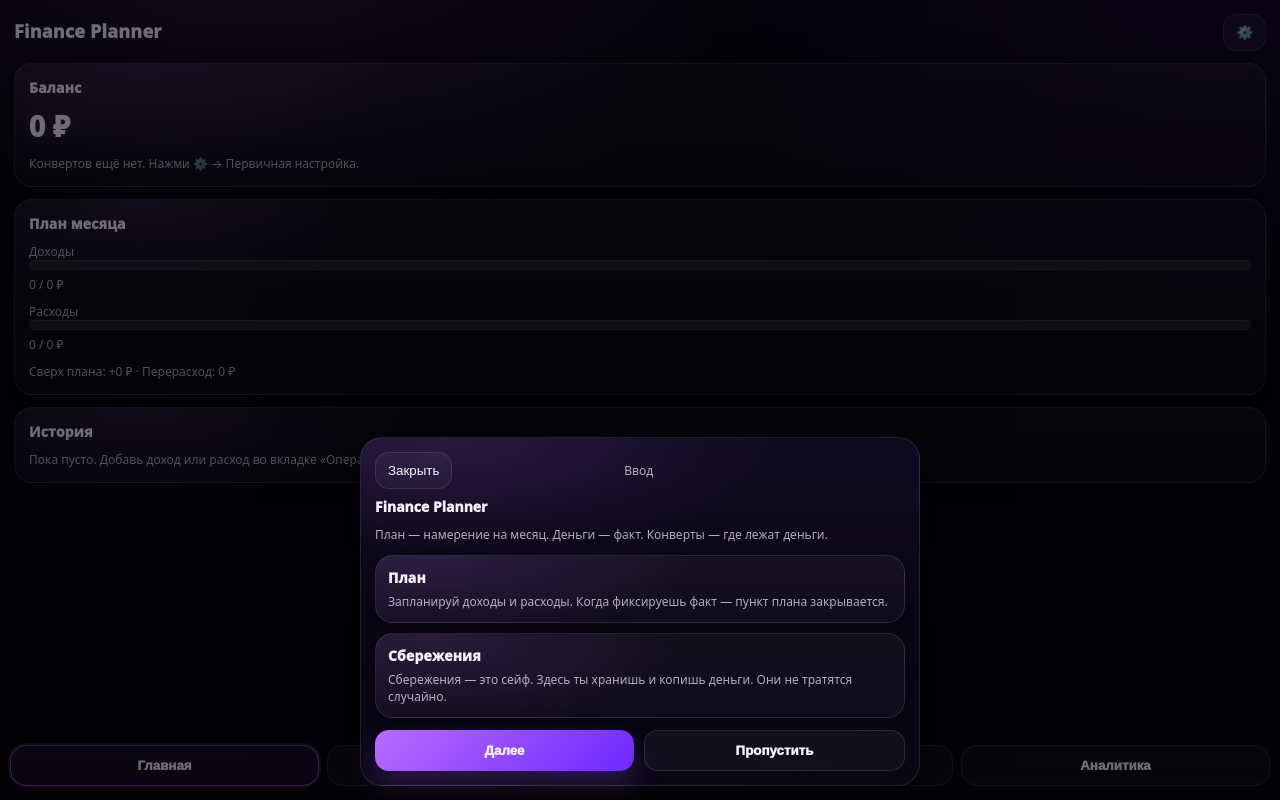
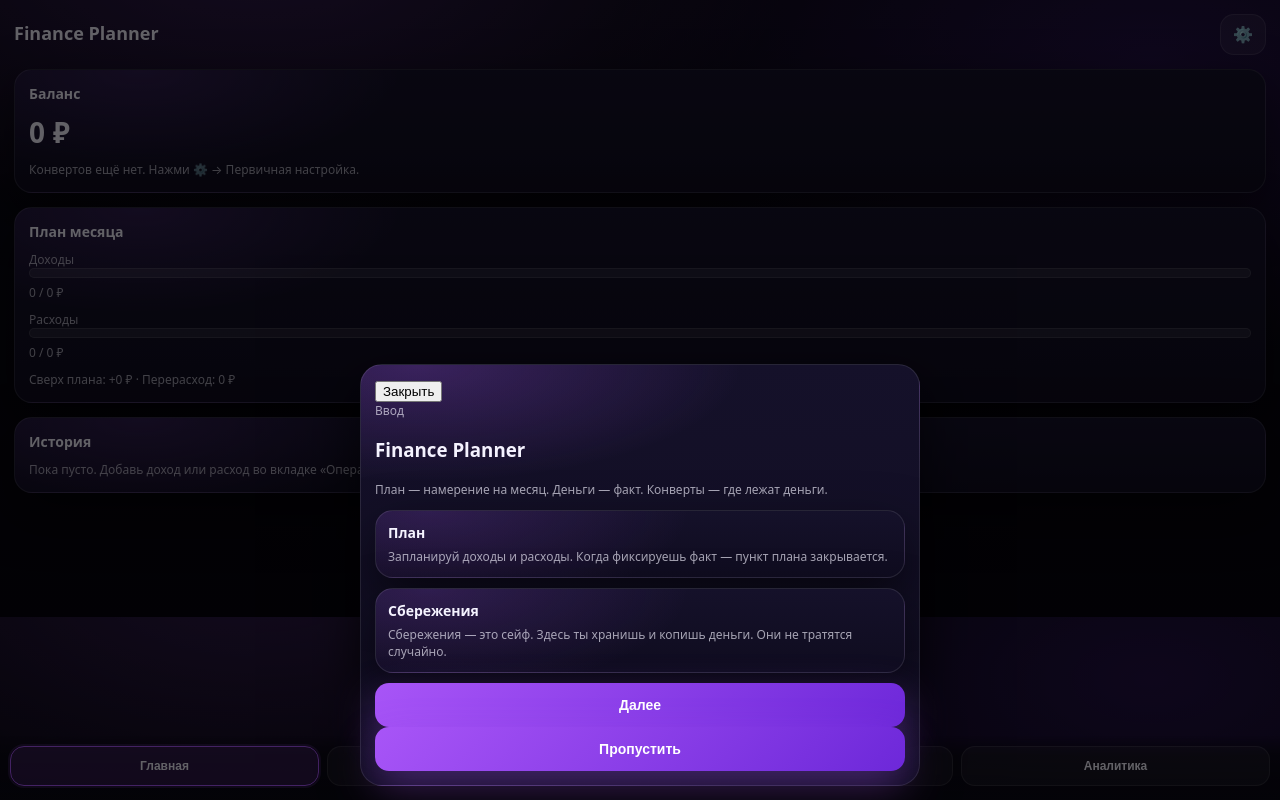
Before and after one commit to DragonCoin1/finance-mini-app1, a plain HTML site: page index.html in a window 1280 px wide. Drawn offline with Linux system fonts and the light colour scheme.

Commit message:
Update style.css

```diff
--- a/style.css
+++ b/style.css
@@ -1,255 +1,324 @@
-:root{
-  --bg:#070510;
-  --card:#0f0a1e;
-  --card2:#0c0818;
-  --text:#f6f2ff;
-  --muted:rgba(246,242,255,.70);
-  --bd:rgba(255,255,255,.10);
+:root {
+  --bg: #0a0814;
+  --bg2: #0f0c1f;
+  --card: #15112a;
 
-  --accent:#b76cff;
-  --accent2:#6d28ff;
-  --glow: rgba(183,108,255,.22);
+  --text: #f5f3ff;
+  --muted: rgba(245,243,255,0.65);
+  --border: rgba(255,255,255,0.10);
 
-  --danger:#ff3b66;
+  --accent: #a855f7;
+  --accent2: #6d28d9;
+  --accent-soft: rgba(168,85,247,0.18);
 
-  --shadow: 0 14px 40px rgba(0,0,0,.55);
-  --radius:18px;
+  --danger: #ff4d6d;
+
+  --radius: 18px;
+  --radius-sm: 14px;
+
+  --shadow: 0 20px 50px rgba(0,0,0,0.55);
 }
 
-*{box-sizing:border-box;}
-html,body{height:100%;}
-body{
-  margin:0;
-  font-family: system-ui, -apple-system, Segoe UI, Roboto, Arial;
-  color:var(--text);
-  background:
-    radial-gradient(900px 520px at 20% -10%, rgba(183,108,255,.18), transparent 60%),
-    radial-gradient(820px 520px at 95% 0%, rgba(109,40,255,.14), transparent 62%),
-    linear-gradient(180deg, #070510 0%, #05040d 100%);
-  padding:14px 14px 96px; /* место под нижнее меню */
+/* ---------- RESET ---------- */
+
+* {
+  box-sizing: border-box;
+  -webkit-tap-highlight-color: transparent;
 }
 
-/* Header */
-.top{
-  display:flex;
-  align-items:center;
-  justify-content:space-between;
-  gap:12px;
-  margin-bottom:12px;
-}
-.brand{display:flex; flex-direction:column; gap:4px;}
-.title{font-weight:950; letter-spacing:.2px; font-size:18px;}
-.subtitle{font-size:12px; color:var(--muted);}
-
-.iconbtn{
-  border:1px solid var(--bd);
-  background:rgba(255,255,255,.04);
-  color:var(--text);
-  border-radius:14px;
-  padding:10px 12px;
-  cursor:pointer;
-}
-.iconbtn:active{transform: translateY(1px);}
-
-/* Cards */
-.card{
-  border:1px solid var(--bd);
-  background:
-    radial-gradient(420px 160px at 10% 0%, rgba(183,108,255,.14), transparent 62%),
-    linear-gradient(180deg, rgba(255,255,255,.04), rgba(255,255,255,.02));
-  box-shadow: var(--shadow);
-  border-radius: var(--radius);
-  padding:14px;
-  margin-bottom:12px;
+html, body {
+  margin: 0;
+  padding: 0;
+  background: radial-gradient(
+      900px 500px at 20% -10%,
+      rgba(168,85,247,0.25),
+      transparent 60%
+    ),
+    radial-gradient(
+      900px 500px at 90% 10%,
+      rgba(109,40,217,0.25),
+      transparent 60%
+    ),
+    linear-gradient(180deg, var(--bg), #05030c);
+  color: var(--text);
+  font-family: system-ui, -apple-system, Segoe UI, Roboto, Arial, sans-serif;
 }
 
-.card h2{
-  margin:0 0 10px;
-  font-size:14px;
-  font-weight:950;
-  letter-spacing:.2px;
+body {
+  padding: 14px;
+  padding-bottom: calc(110px + env(safe-area-inset-bottom));
 }
 
-.muted{color:var(--muted); font-size:12px;}
-.row{display:flex; gap:10px; flex-wrap:wrap; align-items:center;}
+/* ---------- HEADER ---------- */
 
-.kpi{
-  font-size:28px;
-  font-weight:950;
-  letter-spacing:.3px;
-  text-shadow: 0 0 18px var(--glow);
+.top {
+  display: flex;
+  justify-content: space-between;
+  align-items: center;
+  margin-bottom: 14px;
 }
 
-/* Pills / tags */
-.pill{
-  border:1px solid var(--bd);
-  background:rgba(255,255,255,.04);
-  padding:10px 12px;
-  border-radius:999px;
-  font-weight:900;
-  color:var(--text);
-  cursor:pointer;
-  white-space:nowrap;
-}
-.pill.sel{
-  border-color: rgba(183,108,255,.55);
-  box-shadow: 0 0 0 2px rgba(183,108,255,.14);
-  background: rgba(183,108,255,.10);
+.brand {
+  display: flex;
+  flex-direction: column;
+  gap: 4px;
 }
 
-.tag{
-  display:flex;
-  align-items:center;
-  justify-content:space-between;
-  gap:10px;
-  border:1px solid var(--bd);
-  background:rgba(255,255,255,.03);
-  padding:10px 12px;
-  border-radius:16px;
-  font-weight:900;
-  cursor:pointer;
-  min-height:44px;
-}
-.tag small{color:var(--muted); font-weight:750;}
-.tag.sel{
-  border-color: rgba(183,108,255,.55);
-  box-shadow: 0 0 0 2px rgba(183,108,255,.14);
-  background: rgba(183,108,255,.10);
+.title {
+  font-weight: 900;
+  font-size: 18px;
 }
 
-/* Inputs */
-.input, textarea, select{
-  width:100%;
-  padding:12px 12px;
-  border-radius:14px;
-  border:1px solid var(--bd);
-  background: rgba(0,0,0,.22);
-  color:var(--text);
-  outline:none;
-}
-.input:focus, textarea:focus, select:focus{
-  border-color: rgba(183,108,255,.55);
-  box-shadow: 0 0 0 2px rgba(183,108,255,.12);
-}
-textarea{min-height:110px; resize:vertical;}
-
-/* Buttons */
-.btn{
-  width:100%;
-  border:0;
-  padding:12px 14px;
-  border-radius:14px;
-  font-weight:950;
-  color:var(--text);
-  background: linear-gradient(135deg, var(--accent), var(--accent2));
-  box-shadow: 0 14px 30px rgba(183,108,255,.20);
-  cursor:pointer;
-}
-.btn:active{transform: translateY(1px);}
-.btn.ghost{
-  background: rgba(255,255,255,.04);
-  border:1px solid var(--bd);
-  box-shadow:none;
-}
-.btn.danger{
-  background: linear-gradient(135deg, #ff3b66, #ff2d55);
-  box-shadow: 0 14px 30px rgba(255,59,102,.16);
+.subtitle {
+  font-size: 12px;
+  color: var(--muted);
 }
 
-/* Layout helpers */
-.grid2{display:grid; grid-template-columns:1fr 1fr; gap:10px;}
-.grid3{display:grid; grid-template-columns:repeat(3, 1fr); gap:10px;}
-@media (max-width:420px){ .grid3{grid-template-columns:repeat(2, 1fr);} }
-
-/* Progress */
-.progress{
-  height:10px;
-  border-radius:999px;
-  background:rgba(255,255,255,.08);
-  overflow:hidden;
-  border:1px solid rgba(255,255,255,.08);
-}
-.progress > div{
-  height:100%;
-  width:0%;
-  background: linear-gradient(90deg, rgba(183,108,255,.95), rgba(109,40,255,.95));
+.iconbtn {
+  background: rgba(255,255,255,0.06);
+  border: 1px solid var(--border);
+  border-radius: var(--radius-sm);
+  padding: 10px 12px;
+  font-size: 16px;
+  color: var(--text);
 }
 
-/* Lists */
-.list{display:flex; flex-direction:column; gap:8px;}
-.item{
-  display:flex;
-  justify-content:space-between;
-  align-items:flex-start;
-  gap:10px;
-  padding:10px 12px;
-  border-radius:16px;
-  border:1px solid var(--bd);
-  background: rgba(255,255,255,.03);
-}
-.item .left{display:flex; flex-direction:column; gap:2px;}
-.item .right{font-weight:950;}
-.item .sub{font-size:12px; color:var(--muted);}
+/* ---------- CARDS ---------- */
 
-/* Bottom nav */
-.bottom{
-  position:fixed;
-  left:0; right:0; bottom:0;
-  padding:10px 10px 14px;
-  background: linear-gradient(180deg, transparent, rgba(7,5,16,.80) 25%, rgba(7,5,16,.96));
-  display:flex;
-  gap:8px;
-  backdrop-filter: blur(8px);
-}
-.navbtn{
-  flex:1;
-  border:1px solid var(--bd);
-  background: rgba(255,255,255,.03);
-  color:var(--text);
-  border-radius:16px;
-  padding:12px 10px;
-  font-weight:950;
-  cursor:pointer;
-}
-.navbtn.active{
-  border-color: rgba(183,108,255,.60);
-  box-shadow: 0 0 0 2px rgba(183,108,255,.14);
-  background: rgba(183,108,255,.10);
+.card {
+  background:
+    radial-gradient(
+      400px 160px at 10% 0%,
+      rgba(168,85,247,0.18),
+      transparent 65%
+    ),
+    linear-gradient(180deg, var(--card), var(--bg2));
+  border: 1px solid var(--border);
+  border-radius: var(--radius);
+  box-shadow: var(--shadow);
+  padding: 14px;
+  margin-bottom: 14px;
 }
 
-/* Modal */
-.backdrop{
-  position:fixed; inset:0;
-  background: rgba(0,0,0,.55);
-  display:flex; align-items:flex-end; justify-content:center;
-  padding:14px;
+.card h2 {
+  margin: 0 0 10px;
+  font-size: 14px;
+  font-weight: 900;
 }
-.hidden{display:none;}
-.modal{
-  width:100%;
-  max-width:560px;
-  border-radius:22px;
-  border:1px solid var(--bd);
+
+/* ---------- TEXT ---------- */
+
+.muted {
+  color: var(--muted);
+  font-size: 12px;
+}
+
+.kpi {
+  font-size: 28px;
+  font-weight: 900;
+  letter-spacing: 0.3px;
+}
+
+/* ---------- INPUTS ---------- */
+
+input,
+textarea,
+select {
+  width: 100%;
+  background: rgba(0,0,0,0.35);
+  border: 1px solid var(--border);
+  border-radius: var(--radius-sm);
+  padding: 12px;
+  color: var(--text);
+  font-size: 14px;
+}
+
+input::placeholder,
+textarea::placeholder {
+  color: var(--muted);
+}
+
+input:focus,
+textarea:focus {
+  outline: none;
+  border-color: var(--accent);
+  box-shadow: 0 0 0 2px var(--accent-soft);
+}
+
+textarea {
+  resize: vertical;
+  min-height: 110px;
+}
+
+/* ---------- BUTTONS ---------- */
+
+.btn {
+  width: 100%;
+  border: none;
+  border-radius: var(--radius-sm);
+  padding: 14px;
+  font-size: 14px;
+  font-weight: 900;
+  color: white;
+  background: linear-gradient(135deg, var(--accent), var(--accent2));
+  box-shadow: 0 16px 40px rgba(168,85,247,0.35);
+}
+
+.btn.secondary {
+  background: rgba(255,255,255,0.06);
+  box-shadow: none;
+  border: 1px solid var(--border);
+}
+
+.btn.danger {
+  background: linear-gradient(135deg, #ff4d6d, #ff2d55);
+}
+
+/* ---------- TAGS / PILLS ---------- */
+
+.tag {
+  display: flex;
+  justify-content: space-between;
+  align-items: center;
+  gap: 8px;
+
+  background: rgba(255,255,255,0.05);
+  border: 1px solid var(--border);
+  border-radius: var(--radius-sm);
+  padding: 10px 12px;
+  font-weight: 800;
+  font-size: 13px;
+}
+
+.tag small {
+  font-size: 11px;
+  color: var(--muted);
+}
+
+.tag.selected {
+  border-color: var(--accent);
+  background: rgba(168,85,247,0.18);
+}
+
+/* ---------- LISTS ---------- */
+
+.list {
+  display: flex;
+  flex-direction: column;
+  gap: 10px;
+}
+
+.item {
+  background: rgba(255,255,255,0.04);
+  border: 1px solid var(--border);
+  border-radius: var(--radius-sm);
+  padding: 10px 12px;
+
+  display: flex;
+  justify-content: space-between;
+  gap: 10px;
+}
+
+.item .sub {
+  font-size: 12px;
+  color: var(--muted);
+}
+
+/* ---------- PROGRESS ---------- */
+
+.progress {
+  height: 10px;
+  border-radius: 999px;
+  background: rgba(255,255,255,0.08);
+  overflow: hidden;
+  border: 1px solid var(--border);
+}
+
+.progress > div {
+  height: 100%;
+  background: linear-gradient(90deg, var(--accent), var(--accent2));
+}
+
+/* ---------- BOTTOM NAV ---------- */
+
+.bottom {
+  position: fixed;
+  left: 0;
+  right: 0;
+  bottom: 0;
+
+  display: flex;
+  gap: 8px;
+  flex-wrap: nowrap;
+
+  padding: 10px 10px calc(14px + env(safe-area-inset-bottom));
+
+  background: linear-gradient(
+    180deg,
+    rgba(10,8,20,0),
+    rgba(10,8,20,0.85) 30%,
+    rgba(10,8,20,0.98)
+  );
+
+  backdrop-filter: blur(10px);
+}
+
+.navbtn {
+  flex: 1;
+  min-width: 0;
+
+  border-radius: var(--radius-sm);
+  border: 1px solid var(--border);
+
+  background: rgba(255,255,255,0.05);
+  color: var(--text);
+
+  padding: 12px 8px;
+  font-size: 12px;
+  font-weight: 900;
+
+  white-space: nowrap;
+  overflow: hidden;
+  text-overflow: ellipsis;
+}
+
+.navbtn.active {
+  border-color: var(--accent);
+  background: rgba(168,85,247,0.22);
+  box-shadow: 0 0 0 2px rgba(168,85,247,0.18);
+}
+
+/* ---------- MODAL ---------- */
+
+.backdrop {
+  position: fixed;
+  inset: 0;
+  background: rgba(0,0,0,0.6);
+  display: flex;
+  align-items: flex-end;
+  justify-content: center;
+  padding: 14px;
+}
+
+.hidden {
+  display: none;
+}
+
+.modal {
+  width: 100%;
+  max-width: 560px;
+
   background:
-    radial-gradient(520px 180px at 15% 0%, rgba(183,108,255,.16), transparent 65%),
-    linear-gradient(180deg, rgba(15,10,30,.98), rgba(10,7,22,.98));
+    radial-gradient(
+      500px 180px at 10% 0%,
+      rgba(168,85,247,0.25),
+      transparent 65%
+    ),
+    linear-gradient(180deg, var(--card), var(--bg2));
+
+  border: 1px solid var(--border);
+  border-radius: 22px;
   box-shadow: var(--shadow);
-  padding:14px;
+
+  padding: 14px;
 }
-.modal h3{margin:0 0 10px; font-size:14px; font-weight:950;}
-.modal .actions{display:flex; gap:10px; margin-top:12px;}
-.modal .actions .btn{flex:1;}
-
-.modalbar{
-  display:flex; align-items:center; justify-content:space-between; gap:10px;
-  margin-bottom:8px;
-}
-.backbtn{
-  border:1px solid var(--bd);
-  background: rgba(255,255,255,.04);
-  color:var(--text);
-  border-radius:14px;
-  padding:10px 12px;
-  cursor:pointer;
-}
-.backbtn:active{transform: translateY(1px);}
```
